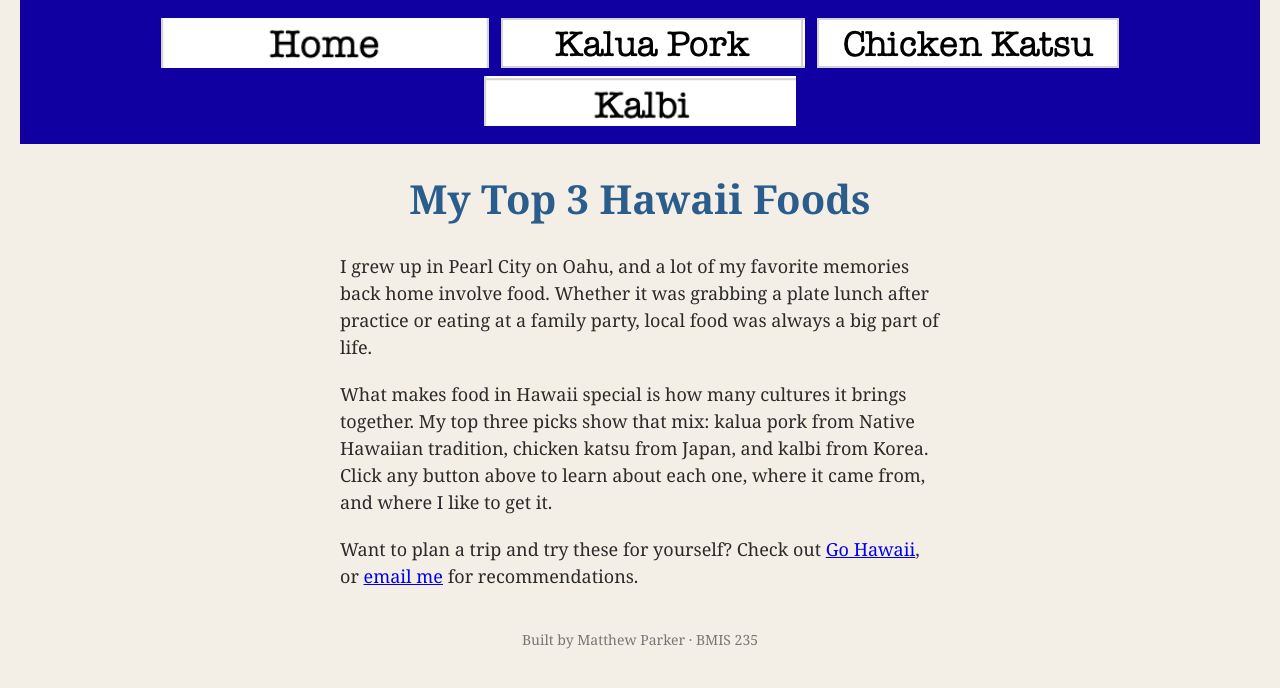
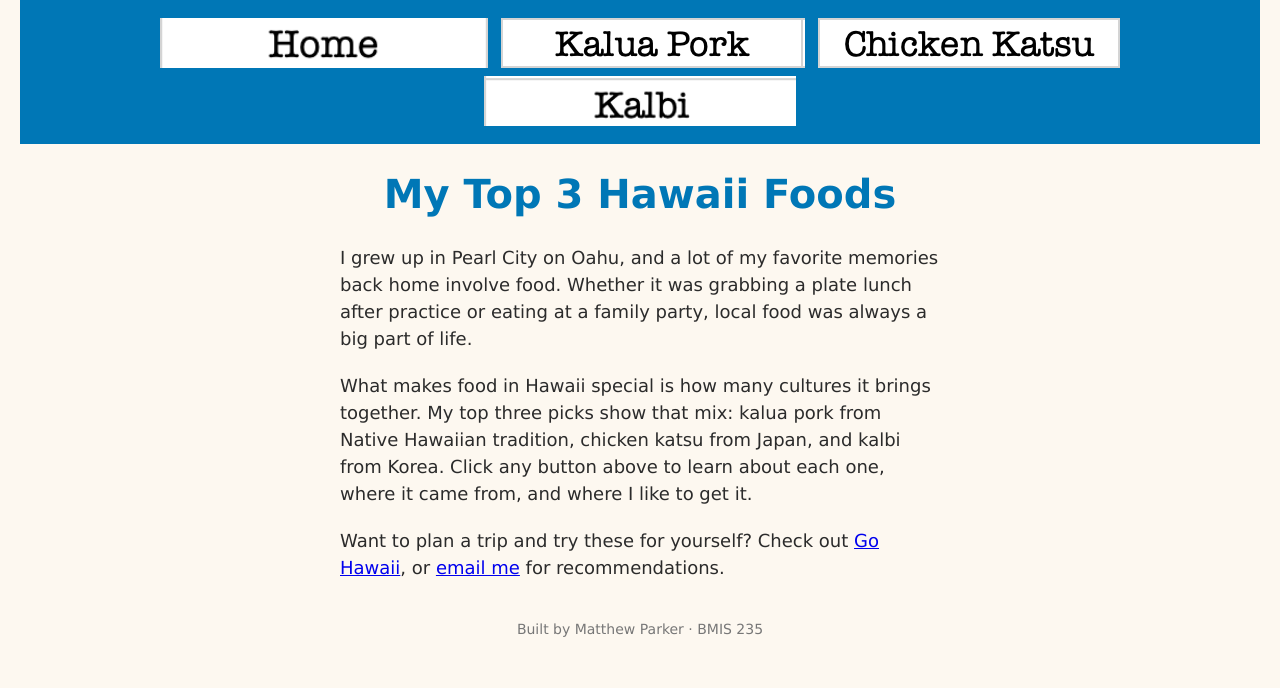
Before and after one commit to mjparker4/bmis235-html-3, a plain HTML site: page index.html in a window 1280 px wide. Drawn offline with Linux system fonts and the light colour scheme.

Commit message:
Update styles.css

```diff
--- a/styles.css
+++ b/styles.css
@@ -1,17 +1,13 @@
 /* =====================================================================
-   styles.css  ·  YOUR BRAND
+   styles.css  ·  My Top 3 Hawaii Foods
    ---------------------------------------------------------------------
-   This one file is your brand guide. Every page that links to it gets
-   the same font, the same colors and the same spacing.
-   Change a color here once, and every page changes.
-
-   Use the same font and colors you picked for your Excel menu images,
-   so the menu and the pages look like one brand.
+   Brand: Verdana font, ocean blue (#0077B6) main color,
+   sunset orange (#F4A261) accent color.
    ===================================================================== */
 
 body {
-    font-family: Georgia, "Times New Roman", serif;
-    background-color: #f4efe6;
+    font-family: Verdana, Geneva, sans-serif;
+    background-color: #fdf8f0;
     color: #2b2b2b;
     margin: 0;
     padding: 0 20px 40px 20px;
@@ -19,7 +15,7 @@ body {
 
 /* the menu at the top of every page */
 nav {
-    background-color: #1000a1;
+    background-color: #0077B6;
     padding: 14px;
     text-align: center;
 }
@@ -39,7 +35,7 @@ nav a {
 }
 
 h1 {
-    color: #2b5d8c;
+    color: #0077B6;
     text-align: center;
     font-size: 40px;
 }
```
